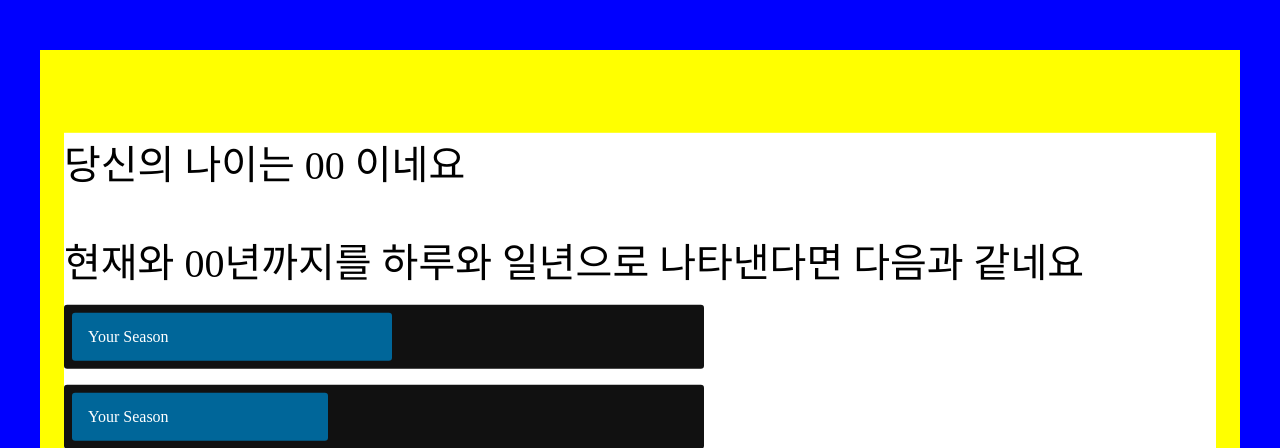
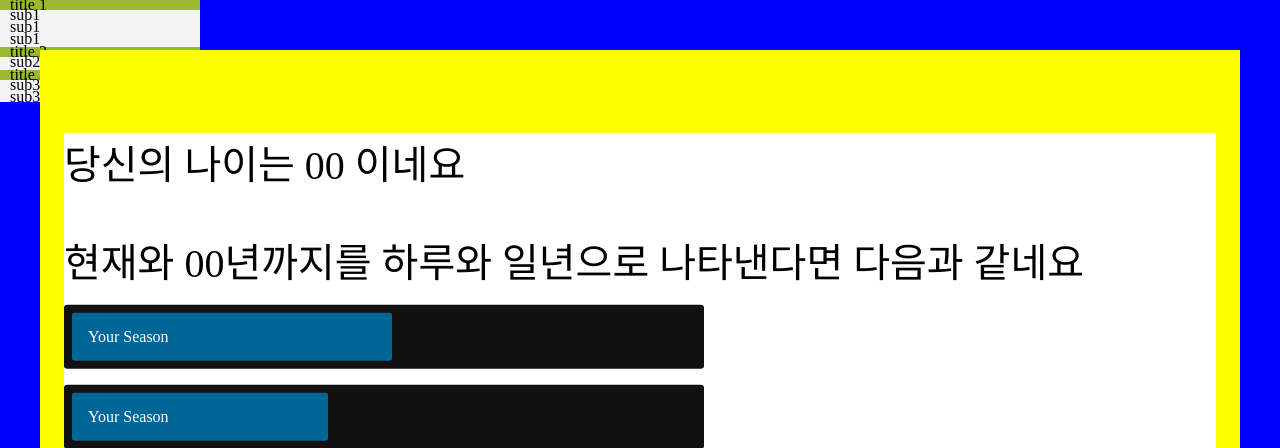
Before and after one commit to shinjuno123/one-day-one-year, a Django app: page /secondPage/ in a window 1280 px wide. Shown: the top 448 px of the page. Run offline with Django 3.2, Linux system fonts and the light colour scheme.

Commit message:
something

```diff
--- a/odoyApp/static/odoyApp/secondPage.css
+++ b/odoyApp/static/odoyApp/secondPage.css
@@ -3,8 +3,7 @@
 *::after {
     box-sizing: border-box;
 }
-
-li {
+.ment1,.ment2,.listment {
     list-style-type: none;
     font-size: 2.5em;
     margin-top: 1em;
--- a/odoyApp/templates/secondPage.html
+++ b/odoyApp/templates/secondPage.html
@@ -1,15 +1,9 @@
-{% load static %}
+{% extends 'stretchableMenu.html' %}
 
-<!DOCTYPE html>
-<html lang="en">
 
-<head>
-    <meta charset="UTF-8">
-    <meta name="viewport" content="width=device-width, initial-scale=1.0">
-    <link rel="stylesheet" href='{% static "odoyApp/secondPage.css" %}'>
-    <title>Result Page</title>
-</head>
-<body>
+
+
+{% block content %}
     <div class="top">
         <div class="top-margin">
             <li class="ment1">당신의 나이는 00 이네요</li>
@@ -19,17 +13,13 @@
             <div class="sub-top">
                 <div class="bookbox">
                     <img src="" alt="image" class="image">
-                    <li>당신은 ...</li>
+                    <li class="listment">당신은 ...</li>
                 </div>
                 <div class="savingbox">
                     <img src="" alt="image" class="image">
-                    <li>당신은 ...</li>
+                    <li class="listment" >당신은 ...</li>
                 </div>
             </div>
         </div>
     </div>
-</body>
-<script src='{% static "odoyApp/secondPage.js" %}'></script>
-
-
-</html>
+{% endblock %}
--- /dev/null
+++ b/odoyApp/templates/stretchableMenu.html
@@ -0,0 +1,90 @@
+{% load static %}
+
+<!DOCTYPE html>
+<html lang="en">
+<head>
+    <meta charset="UTF-8">
+    <meta name="viewport" content="width=device-width, initial-scale=1.0">
+    <link rel="stylesheet" href='{% static "odoyApp/secondPage.css" %}'>
+    <title>Result Page</title>
+    <style>
+
+        ul#navi {
+            width: 200px;
+            text-indent: 10px;
+            background-color: #f4f4f4;
+        }
+
+        ul#navi,
+        ul#navi ul {
+            margin: 0;
+            padding: 0;
+            list-style: none;
+        }
+
+        .group {
+            margin-bottom: 3px;
+        }
+
+        .group div.title {
+            height: 10px;
+            line-height: 10px;
+            background: #9ab92e;
+            cursor: pointer;
+        }
+
+        ul.sub li {
+            margin-bottom: 2px;
+            height: 10px;
+            line-height: 10px;
+            background: #f4f4f4;
+            cursor: pointer;
+        }
+
+        ul.sub li a {
+            display: block;
+            width: 100%;
+            height: 100%;
+            text-decoration: none;
+            color: #000;
+        }
+
+        ul.sub li:hover {
+            background: #cf0;
+        }
+    </style>
+</head>
+<body>
+    <ul id="navi">
+        <li class="group">
+            <div class="title">title 1</div>
+            <ul class="sub">
+                <li><a href="#">sub1</a></li>
+                <li><a href="#">sub1</a></li>
+                <li><a href="#">sub1</a></li>
+            </ul>
+        </li>
+        <li class="group">
+            <div class="title">title 2</div>
+            <ul class="sub">
+                <li><a href="#">sub2</a></li>
+            </ul>
+        </li>
+        <li class="group">
+            <div class="title">title 3</div>
+            <ul class="sub">
+                <li><a href="#">sub3</a></li>
+                <li><a href="#">sub3</a></li>
+            </ul>
+        </li>
+    </ul>
+
+
+    {% block content %}
+    {% endblock %}
+
+    <script src='{% static "odoyApp/secondPage.js" %}'></script>
+
+
+</body>
+</html>
```
Also changed, not shown: odoyApp/static/odoyApp/secondPage.js (+30 -0 lines).
